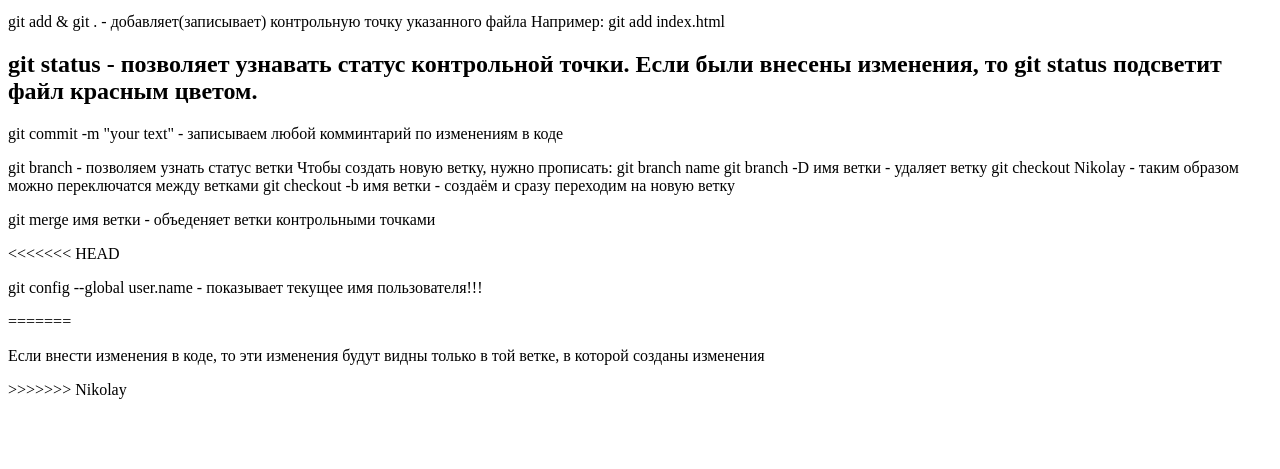
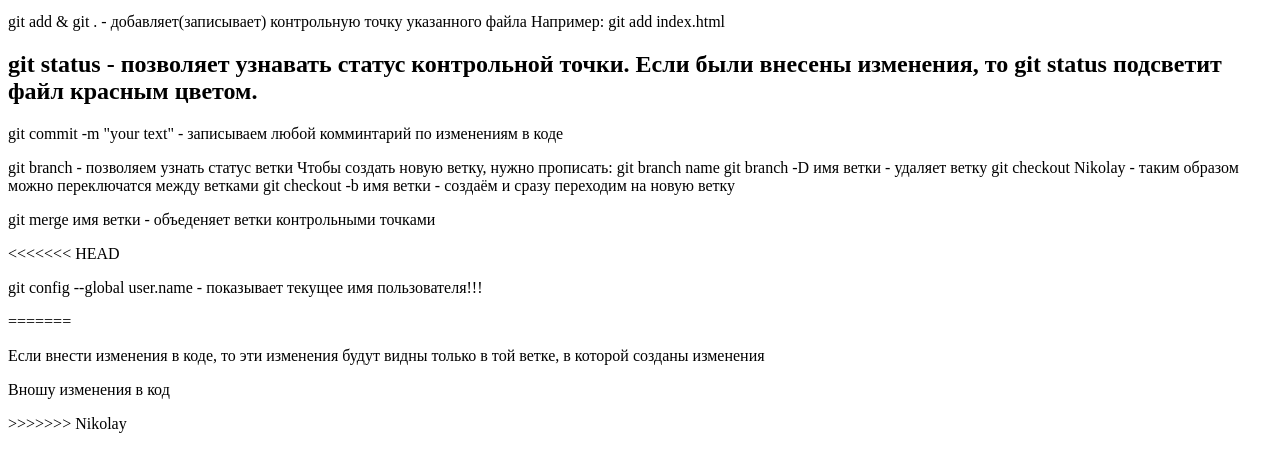
Before and after one commit to Kondalov/Test_Banda, a plain HTML site: page banda.html in a window 1280 px wide. Shown: the part 101-570 px from the top of the page. Drawn offline with Linux system fonts and the light colour scheme.

Commit message:
edit banda.html

```diff
--- a/banda.html
+++ b/banda.html
@@ -32,6 +32,7 @@
     <p>git config --global user.name - показывает текущее имя пользователя!!!</p>
 =======
     <p>Если внести изменения в коде, то эти изменения будут видны только в той ветке, в которой созданы изменения</p>
+    <p>Вношу изменения в код</p>
 >>>>>>> Nikolay
 </body>
 </html>
```
